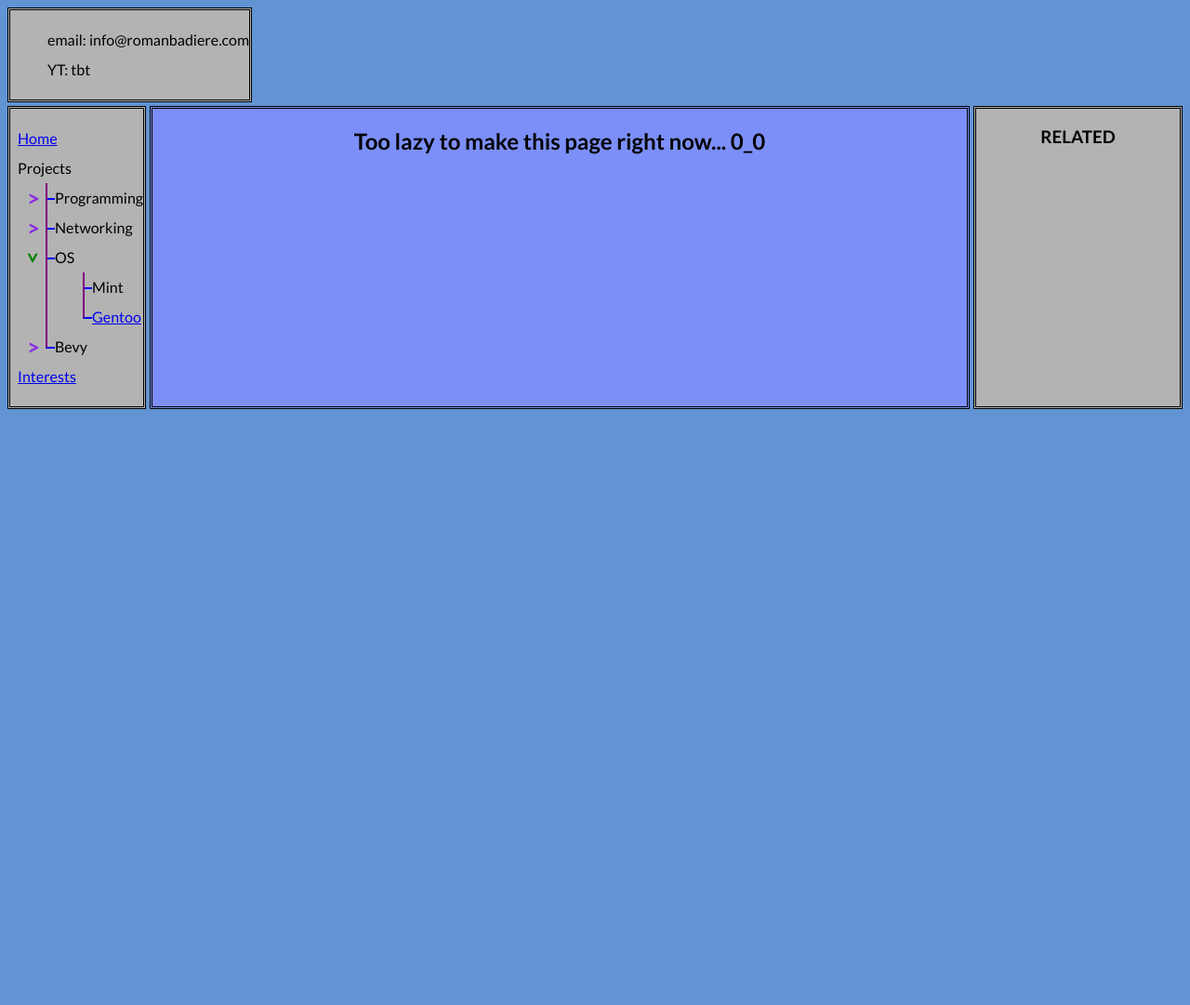
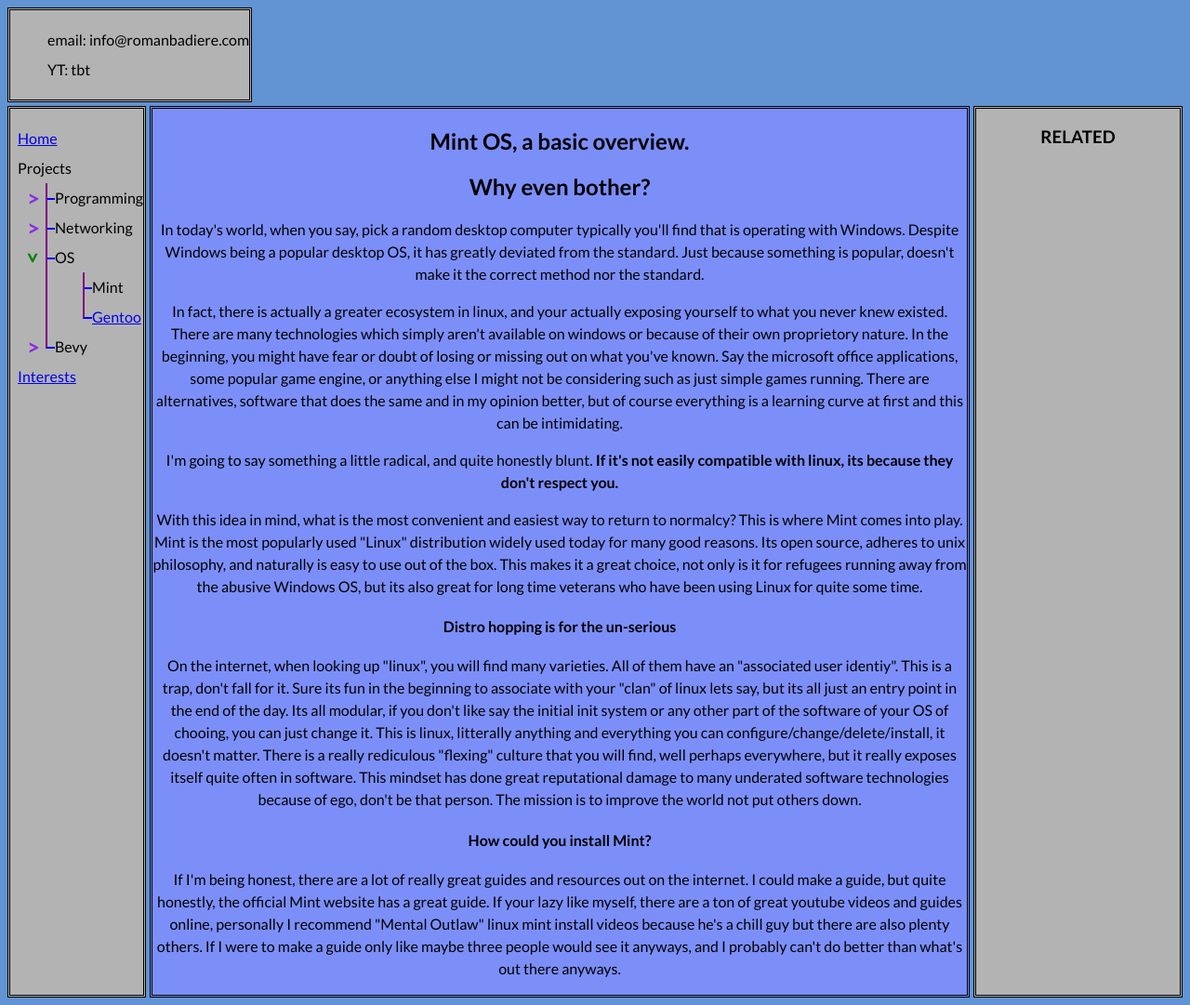
Before and after one commit to Romulus162/Website, a plain HTML site: page Projects/OS/Mint.html in a window 1280 px wide. Shown: the whole page at 93% size. Before the commit the page ends 800 px from the top, so only its background shows below. Drawn offline with Linux system fonts and the light colour scheme.

Commit message:
mint stuff

```diff
--- a/Projects/OS/Mint.html
+++ b/Projects/OS/Mint.html
@@ -114,7 +114,78 @@
     </nav>
     <main>
       <article>
-        <h1>Too lazy to make this page right now... 0_0</h1>
+        <h1>Mint OS, a basic overview.</h1>
+        <section>
+          <h2>Why even bother?</h2>
+          <p>
+            In today's world, when you say, pick a random desktop computer
+            typically you'll find that is operating with Windows. Despite
+            Windows being a popular desktop OS, it has greatly deviated from
+            the standard. Just because something is popular, doesn't make it
+            the correct method nor the standard.
+          </p>
+          <p>
+            In fact, there is actually a greater ecosystem in linux, and your
+            actually exposing yourself to what you never knew existed. There
+            are many technologies which simply aren't available on windows or
+            because of their own proprietory nature. In the beginning, you
+            might have fear or doubt of losing or missing out on what you've
+            known. Say the microsoft office applications, some popular game
+            engine, or anything else I might not be considering such as just
+            simple games running. There are alternatives, software that does
+            the same and in my opinion better, but of course everything is a
+            learning curve at first and this can be intimidating.
+          </p>
+          <p>
+            I'm going to say something a little radical, and quite honestly
+            blunt.
+            <b>If it's not easily compatible with linux, its because they
+              don't respect you.</b>
+          </p>
+          <p>
+            With this idea in mind, what is the most convenient and easiest
+            way to return to normalcy? This is where Mint comes into play.
+            Mint is the most popularly used "Linux" distribution widely used
+            today for many good reasons. Its open source, adheres to unix
+            philosophy, and naturally is easy to use out of the box. This
+            makes it a great choice, not only is it for refugees running away
+            from the abusive Windows OS, but its also great for long time
+            veterans who have been using Linux for quite some time.
+          </p>
+        </section>
+        <section>
+          <h4>Distro hopping is for the un-serious</h4>
+          <p>
+            On the internet, when looking up "linux", you will find many
+            varieties. All of them have an "associated user identiy". This is
+            a trap, don't fall for it. Sure its fun in the beginning to
+            associate with your "clan" of linux lets say, but its all just an
+            entry point in the end of the day. Its all modular, if you don't
+            like say the initial init system or any other part of the software
+            of your OS of chooing, you can just change it. This is linux,
+            litterally anything and everything you can
+            configure/change/delete/install, it doesn't matter. There is a
+            really rediculous "flexing" culture that you will find, well
+            perhaps everywhere, but it really exposes itself quite often in
+            software. This mindset has done great reputational damage to many
+            underated software technologies because of ego, don't be that
+            person. The mission is to improve the world not put others down.
+          </p>
+        </section>
+        <section>
+          <h4>How could you install Mint?</h4>
+          <p>
+            If I'm being honest, there are a lot of really great guides and
+            resources out on the internet. I could make a guide, but quite
+            honestly, the official Mint website has a great guide. If your
+            lazy like myself, there are a ton of great youtube videos and
+            guides online, personally I recommend "Mental Outlaw" linux mint
+            install videos because he's a chill guy but there are also plenty
+            others. If I were to make a guide only like maybe three people
+            would see it anyways, and I probably can't do better than what's
+            out there anyways.
+          </p>
+        </section>
       </article>
     </main>
     <aside>
```
Also changed, not shown: index.html (+5 -5 lines).
